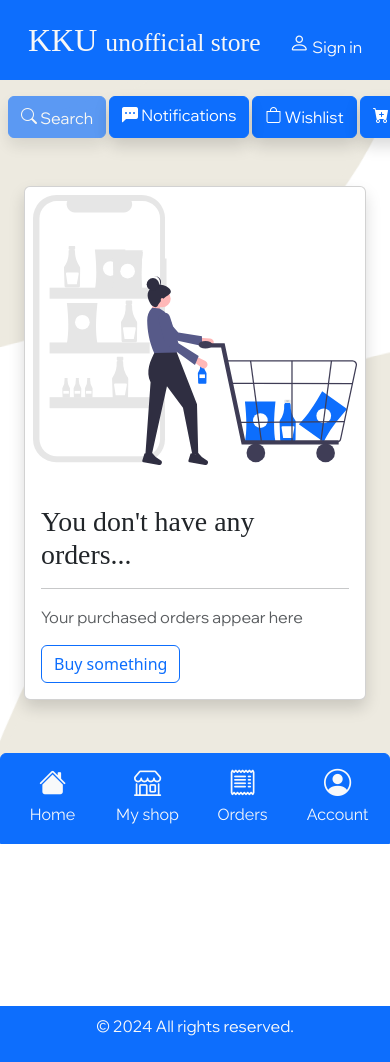
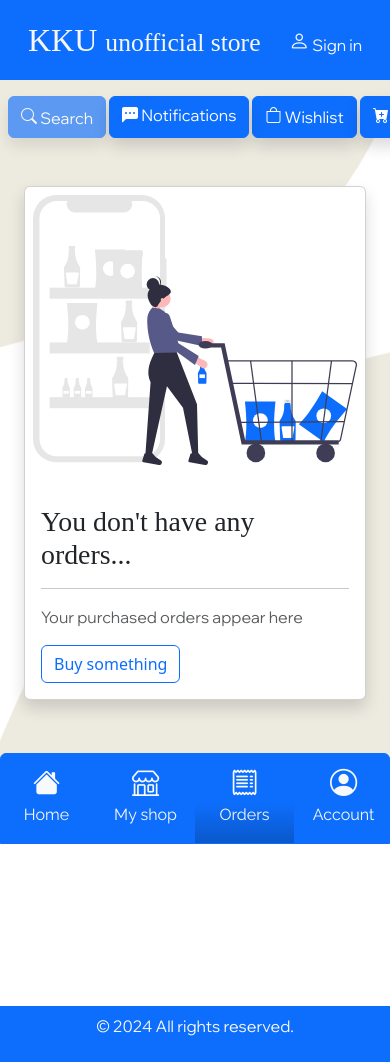
Before and after one commit to abdullashahzan/kkuus, a Django app: page /myOrders in a window 390 px wide. Run offline with Django 4.2, Linux system fonts and the light colour scheme; some libraries are stand-ins or nearby versions; some web fonts are replaced.

Commit message:
Version 2.8

```diff
--- a/ecom/ecom/settings.py
+++ b/ecom/ecom/settings.py
@@ -36,7 +36,7 @@ firebase_admin.initialize_app(cred, {'storageBucket': 'kku-unofficial-store.apps
 SECRET_KEY = 'django-insecure-^6=%fw@w!7p#3=u&6ef+v20efj41g)i)%0lgkb)3vc@k=91g7n'
 
 # SECURITY WARNING: don't run with debug turned on in production!
-DEBUG = False
+DEBUG = True
 
 ALLOWED_HOSTS = ['unstore.pythonanywhere.com', '127.0.0.1']
 
--- a/ecom/shop/static/style.css
+++ b/ecom/shop/static/style.css
@@ -10,6 +10,10 @@
 
 body {
     background: #f7f7f7;
+}
+
+.this-active {
+    background: linear-gradient(to bottom, #0d6efd 50%, rgba(0, 0, 0, 0.2));
 }
 
 .sellDiv {
--- a/ecom/shop/templates/index.html
+++ b/ecom/shop/templates/index.html
@@ -142,6 +142,7 @@
         }
     });
     $('#searchButton').prop('disabled', false);
+    $('.home-bar').addClass('this-active');
 </script>
 
 {% endblock %}
--- a/ecom/shop/templates/layout.html
+++ b/ecom/shop/templates/layout.html
@@ -54,7 +54,7 @@
                 title="E-commerce application for students of King Khalid University">KKU <span class="style-text-4"
                     style="font-size: 1.6rem;">unofficial store</span>
             </a>
-            <div class="d-block d-lg-none mt-2 style-text">
+            <div class="d-block d-lg-none mt-1 style-text">
                 {% if user.is_authenticated %}
                 <a href="{% url 'shop:logout_user' %}" class="text-light text-decoration-none">
                     <i class="bi bi-door-open lead"></i> <span class="align-middle">Logout</span>
@@ -150,12 +150,12 @@
 
 
     <div class="d-lg-none navbar navbar-expand-lg bg-primary fixed-bottom container-fluid py-0
-        border border-primary rounded-top d-block animate__animated" id="hiddenDiv">
-        <div class="row pt-2 mx-1">
-            <a class="col-3 text-center text-light text-decoration-none" href="{% url 'shop:homepage' %}">
+        border border-primary rounded-top d-block animate__animated px-2" id="hiddenDiv">
+        <div class="row pt-2">
+            <a class="col-3 text-center text-light text-decoration-none home-bar" href="{% url 'shop:homepage' %}">
                 <p class="style-text-2"><i class="bi bi-house-fill" style="font-size: 1.7rem;"></i> <br> Home</p>
             </a>
-            <a class="col-3 text-center text-light text-decoration-none shop_panel" href="{% url 'shop:my_shop' %}">
+            <a class="col-3 text-center text-light text-decoration-none shop_panel myshop-bar" href="{% url 'shop:my_shop' %}">
                 <p class="style-text-2"><i class="bi bi-shop" style="font-size: 1.7rem;"></i> <br>
                     My shop
                     {% if new_orders %}
@@ -163,10 +163,10 @@
                     {% endif %}
                 </p>
             </a>
-            <a class="col-3 text-center text-light text-decoration-none" href="{% url 'shop:myOrders' %}">
+            <a class="col-3 text-center text-light text-decoration-none orders-bar" href="{% url 'shop:myOrders' %}">
                 <p class="style-text-2"><i class="bi bi-receipt" style="font-size: 1.7rem;"></i> <br> Orders</p>
             </a>
-            <a class="col-3 text-center text-light text-decoration-none" href="{% url 'shop:profile' %}">
+            <a class="col-3 text-center text-light text-decoration-none account-bar" href="{% url 'shop:profile' %}">
                 <p class="style-text-2"><i class="bi bi-person-circle" style="font-size: 1.7rem;"></i> <br> Account</p>
             </a>
         </div>
--- a/ecom/shop/templates/my_orders.html
+++ b/ecom/shop/templates/my_orders.html
@@ -57,4 +57,10 @@
 </div>
 
 
+<script>
+    var bar = document.querySelector('.orders-bar');
+    bar.classList.add('this-active');
+</script>
+
+
 {% endblock %}
--- a/ecom/shop/templates/my_shop.html
+++ b/ecom/shop/templates/my_shop.html
@@ -92,7 +92,7 @@
         </div>
         {% endfor %}
     </div>
-    <div class="row d-block d-lg-none mb-3">
+    <div class="row d-block d-lg-none mt-3">
         <div class="col-12 col-md-5">
             <div class="card shadow p-3 shadow">
                 <h3 class="style-heading">Sell an item</h3>
@@ -114,6 +114,7 @@
             }
         });
     });
+    $('.myshop-bar').addClass('this-active');
 </script>
 
 {% endblock %}
--- a/ecom/shop/templates/profile.html
+++ b/ecom/shop/templates/profile.html
@@ -223,6 +223,9 @@
                 });
         }
     }
+
+    var bar = document.querySelector('.account-bar');
+    bar.classList.add('this-active');
 </script>
 
 {% endblock %}
```
Also changed, not shown: ecom/db.sqlite3, ecom/locale/ar/LC_MESSAGES/django.po (added), 1 other file.
